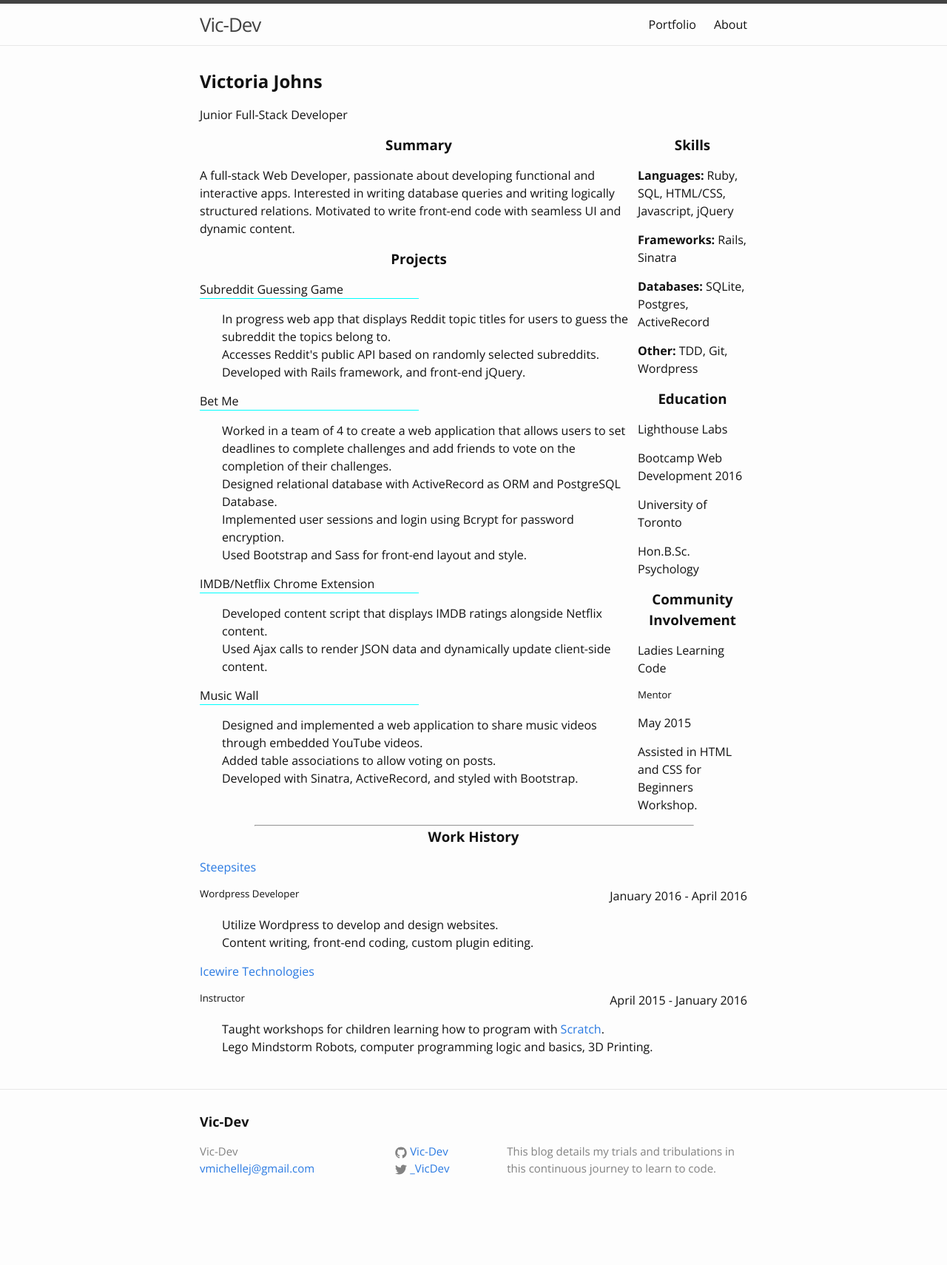
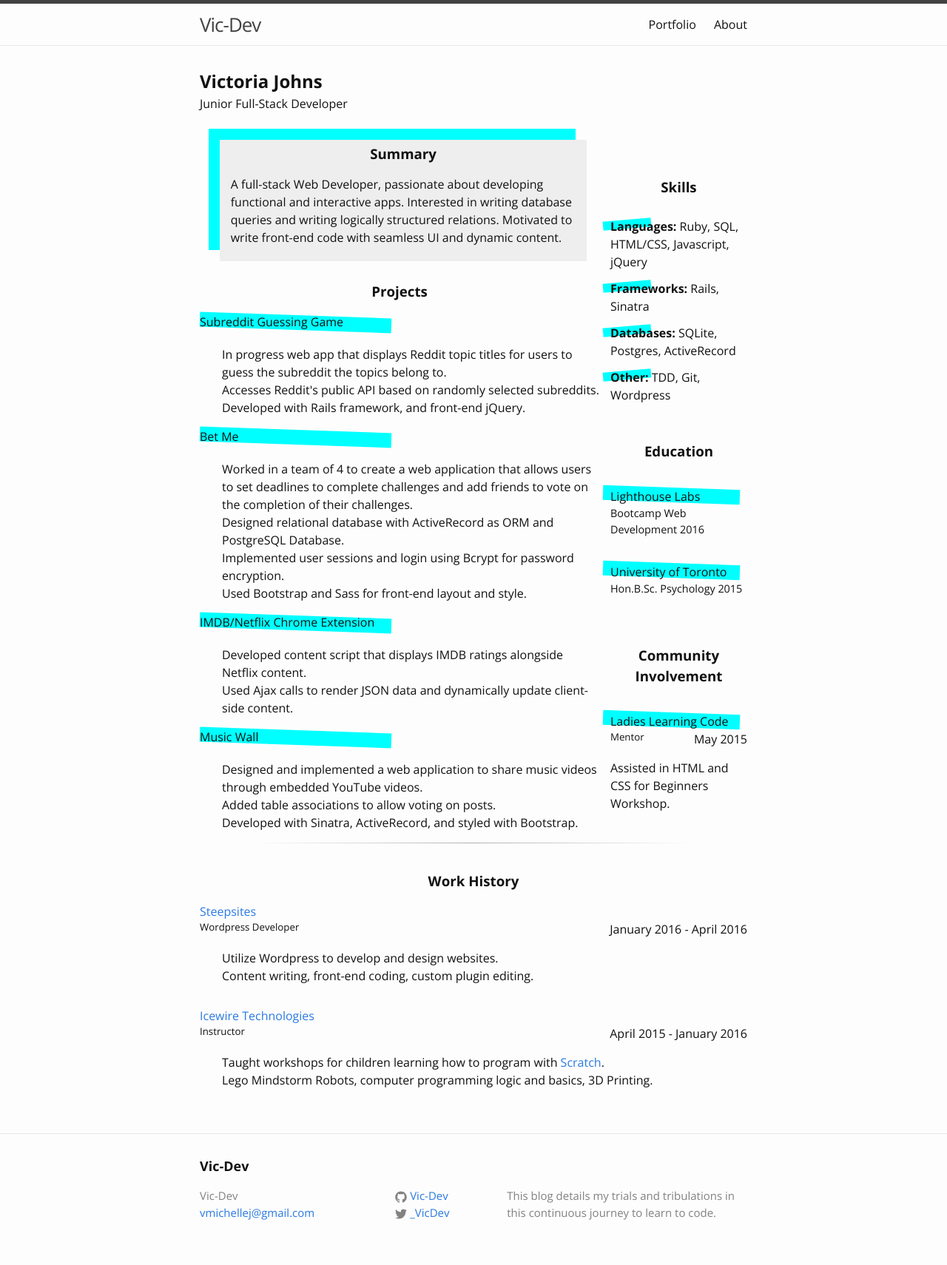
Before and after one commit to Vic-Dev/Vic-Dev.github.io, a Jekyll site: the page built from resume/victoria_johns_resume/index.html, in a window 1280 px wide. Shown: the whole page at 74% size. Built offline with Jekyll 4.4.1, drawn with Linux system fonts in a browser that asks for light colours; before the commit the page ends 1650 px from its top, so only the background shows below that.

Commit message:
Update style

```diff
--- a/css/main.scss
+++ b/css/main.scss
@@ -56,6 +56,10 @@ ul {
   list-style: none;
 }
 
+h4 {
+  margin-bottom: 0;
+}
+
 h3 {
   text-align: center;
 }
@@ -70,13 +74,15 @@ body {
 
 h2 {
   font-weight: 600;
+  margin: 0;
 }
 
 .top-content {
   display: flex;
   flex-direction: column;
-  width: 80%;
+  width: 73%;
   float: left;
+  margin-right: 2%;
 }
 
 .bottom-content {
@@ -100,9 +106,106 @@ h2 {
     width: 80%;
     margin-left: 10%;
     margin-right: 10%;
+    border: 0;
+    height: 1px;
+    background-image: linear-gradient(to right, rgba(0, 0, 0, 0), rgba(0, 0, 0, 0.3), rgba(0, 0, 0, 0));
   }
-  .projects h4 {
-    border-bottom: 1px solid aqua;
-    width: 50%;
+  .title {
+    p {
+      margin-bottom: 5%;
+    }
+  }
+  .summary {
+    box-shadow: -15px -15px 0px aqua;
+    background: #eee;
+    padding: 5px;
+    width: 90%;
+    margin-left: 5%;
+    margin-right: 5%;
+
+    p {
+    display: inline-block;
+    padding-left: 2%;
+    padding-right: 2%;
+    }
+  }
+  .projects {
+    margin-top: 5%;
+  }
+  .projects span {
+    border-top: aqua 20px solid;
+    width: 48%;
+    display: block;
+    position: relative;
+    top: -21px;
+    left: 0;
+    z-index: -1;
+    transform: rotate(2deg);
+  }
+  .skills, .education, .community {
+    display: inline-block;
+    width: 25%;
+    margin-top: 50px;
+  }
+  .skills {
+
+    h4 {
+      margin: auto;
+
+      span:first-child {
+        border-top: 12px solid aqua;
+        width: 35%;
+        display: block;
+        z-index: -1;
+        position: relative;
+        top: 15px;
+        left: -10px;
+        transform: rotate(-5deg);
+      }
+    }
+  }
+
+  .education span, .community span {
+    border-top: 20px solid aqua;
+    width: 100%;
+    display: block;
+    z-index: -1;
+    position: relative;
+    top: 20px;
+    left: -10px;
+    transform: rotate(2deg);
+  }
+  .education {
+
+    p {
+      font-size: 0.9em;
+    }
+
+    h4 {
+      margin: auto;
+    }
+  }
+
+  .community {
+    h5 {
+      float: left;
+    }
+    p {
+      float: right;
+    }
+    ul {
+      clear: both;
+      margin: 0;
+    }
+  }
+
+  .bottom-content {
+    h3 {
+      margin-top: 5%;
+    }
+
+    ul {
+      margin-bottom: 30px;
+    }
   }
 }
--- a/resume/victoria_johns_resume/index.html
+++ b/resume/victoria_johns_resume/index.html
@@ -5,24 +5,26 @@ title: Portfolio
 
 
 <section class="resume content">
-  <div>
+  <div class="title">
     <h2>Victoria Johns</h2>
     <p>Junior Full-Stack Developer</p>
   </div>
   <div class="top-content">
-    <div>
+    <div class="summary">
       <h3><strong>Summary</strong></h3>
       <p>A full-stack Web Developer, passionate about developing functional and interactive apps. Interested in writing database queries and writing logically structured relations. Motivated to write front-end code with seamless UI and dynamic content.</p>
     </div>
     <div class="projects">
       <h3><strong>Projects</strong></h3>
       <h4>Subreddit Guessing Game</h4>
+      <span></span>
       <ul>
         <li>In progress web app that displays Reddit topic titles for users to guess the subreddit the topics belong to.</li>
         <li>Accesses Reddit's public API based on randomly selected subreddits.</li>
         <li>Developed with Rails framework, and front-end jQuery.</li>
       </ul>
       <h4>Bet Me</h4>
+      <span></span>
       <ul>
         <li>Worked in a team of 4 to create a web application that allows users to set deadlines to complete challenges and add friends to vote on the completion of their challenges.</li>
         <li>Designed relational database with ActiveRecord as ORM and PostgreSQL Database.</li>
@@ -30,11 +32,13 @@ title: Portfolio
         <li>Used Bootstrap and Sass for front-end layout and style.</li>
       </ul>
       <h4>IMDB/Netflix Chrome Extension</h4>
+      <span></span>
       <ul>
         <li>Developed content script that displays IMDB ratings alongside Netflix content.</li>
         <li>Used Ajax calls to render JSON data and dynamically update client-side content.</li>
       </ul>
       <h4>Music Wall</h4>
+      <span></span>
       <ul>
         <li>Designed and implemented a web application to share music videos through embedded YouTube videos.</li>
         <li>Added table associations to allow voting on posts.</li>
@@ -43,25 +47,25 @@ title: Portfolio
     </div>
   </div>
 
-  <div>
+  <div class="skills">
     <h3><strong>Skills</strong></h3>
-    <h4><strong>Languages:</strong> <span>Ruby, SQL, HTML/CSS, Javascript, jQuery</span></h4>
-    <h4><strong>Frameworks:</strong> <span>Rails, Sinatra</span></h4>
-    <h4><strong>Databases:</strong> <span>SQLite, Postgres, ActiveRecord</span></h4>
-    <h4><strong>Other:</strong> <span>TDD, Git, Wordpress</span></h4>
+    <h4><span></span><strong>Languages:</strong> <span>Ruby, SQL, HTML/CSS, Javascript, jQuery</span></h4>
+    <h4><span></span><strong>Frameworks:</strong> <span>Rails, Sinatra</span></h4>
+    <h4><span></span><strong>Databases:</strong> <span>SQLite, Postgres, ActiveRecord</span></h4>
+    <h4><span></span><strong>Other:</strong> <span>TDD, Git, Wordpress</span></h4>
   </div>
 
-  <div>
+  <div class="education">
     <h3><strong>Education</strong></h3>
-    <h4>Lighthouse Labs</h4>
+    <h4><span></span>Lighthouse Labs</h4>
     <p>Bootcamp Web Development 2016</p>
-    <h4>University of Toronto</h4>
-    <p>Hon.B.Sc. Psychology</p>
+    <h4><span></span>University of Toronto</h4>
+    <p>Hon.B.Sc. Psychology 2015</p>
   </div>
 
-  <div>
+  <div class="community">
     <h3><strong>Community Involvement</strong></h3>
-    <h4>Ladies Learning Code</h4>
+    <h4><span></span>Ladies Learning Code</h4>
     <h5>Mentor</h5>
     <p>May 2015</p>
     <ul>
```
Also changed, not shown: 2 other files.
